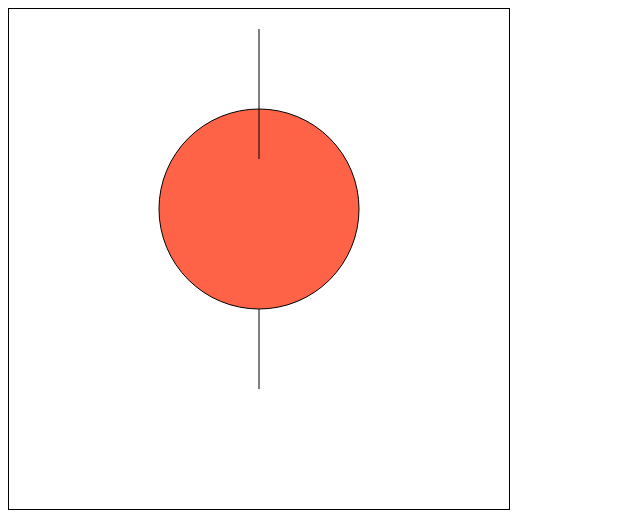
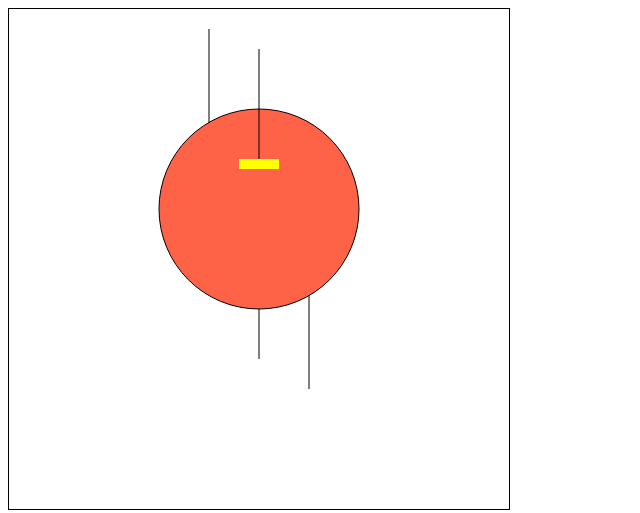
Before and after one commit to AlivadTheImpala/it121_24, a plain HTML site: page week9/drawing.html in a window 1280 px wide. Shown: the whole page, without its empty margins (0-640 px from the left). Drawn offline with Linux system fonts and the light colour scheme.

Commit message:
added yellow rectangle

```diff
--- a/week9/drawing.html
+++ b/week9/drawing.html
@@ -18,23 +18,45 @@
       let ctx = canvas.getContext("2d");
       let pos = {
         x: 0,
-        y: 0,
+        y: 10,
       };
 
+      //circle
       ctx.beginPath();
       ctx.arc(250, 200, 100, 0, Math.PI * 2);
       ctx.fillStyle = "tomato";
       ctx.fill();
       ctx.stroke();
 
+      // left line
       ctx.beginPath();
-      ctx.moveTo(250, 20);
+      ctx.moveTo(200, 20);
+      ctx.lineTo(200, 114);
+      ctx.stroke();
+
+      //center top line
+      ctx.beginPath();
+      ctx.moveTo(250, 40);
       ctx.lineTo(250, 150);
       ctx.stroke();
 
+      //draw rect
+      let recY = 10;
+      ctx.beginPath();
+      ctx.fillStyle = "yellow";
+      ctx.fillRect(230, 150, 40, recY);
+      ctx.stroke();
+
+      //center low line
       ctx.beginPath();
       ctx.moveTo(250, 300);
-      ctx.lineTo(250, 380);
+      ctx.lineTo(250, 350);
+      ctx.stroke();
+
+      //right line
+      ctx.beginPath();
+      ctx.moveTo(300, 286);
+      ctx.lineTo(300, 380);
       ctx.stroke();
     </script>
   </body>
```
